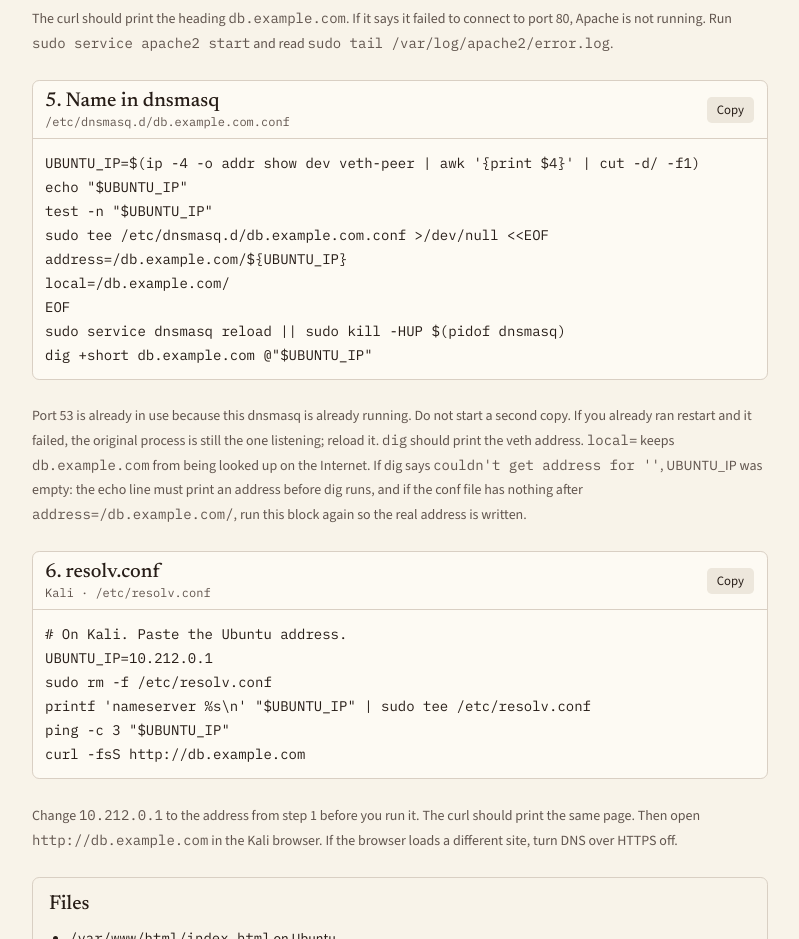
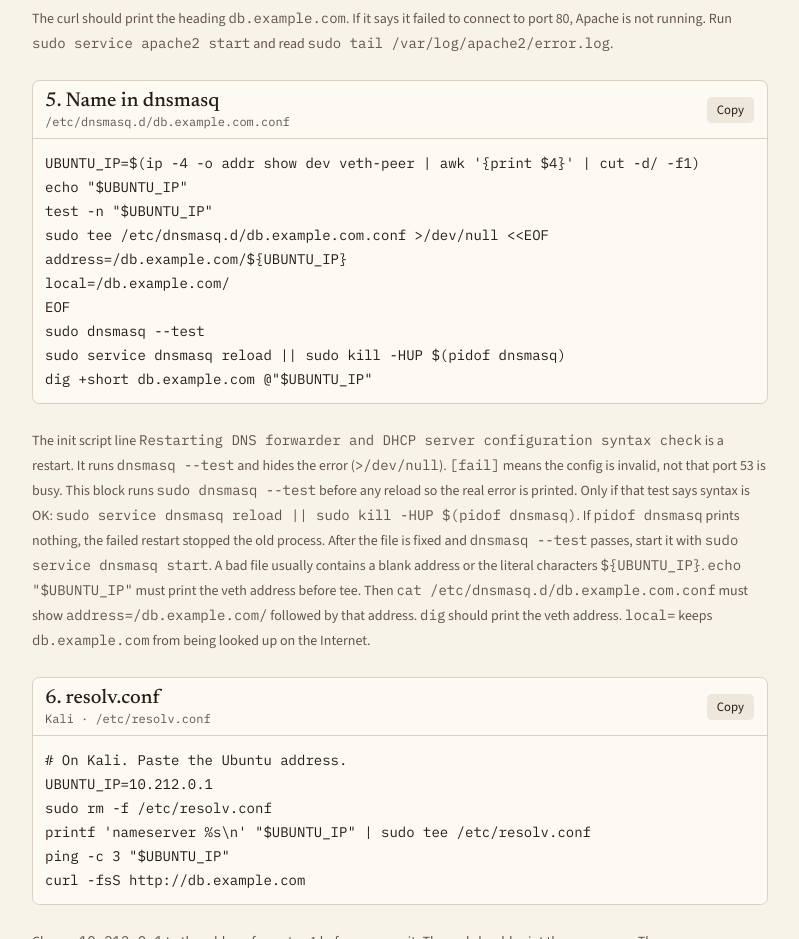
Before and after one commit to GalaticMatters/COM212labs, a Next.js app: page / in a window 1280 px wide. Shown: the part 1540-2479 px from the top of the page, without its empty margins (240-1039 px from the left). Built offline with nearby package versions, Linux system fonts and the light colour scheme.

Commit message:
Show the dnsmasq syntax error before reload.
Co-authored-by: tonynguyen.test12 <tonynguyen.test12@gmail.com>

```diff
--- a/app/page.tsx
+++ b/app/page.tsx
@@ -51,7 +51,8 @@ sudo tee /etc/dnsmasq.d/db.example.com.conf >/dev/null <<EOF
 address=/db.example.com/\${UBUNTU_IP}
 local=/db.example.com/
 EOF
-sudo service dnsmasq reload || sudo kill -HUP $(pidof dnsmasq)
+sudo dnsmasq --test
+sudo service dnsmasq reload || sudo kill -HUP \$(pidof dnsmasq)
 dig +short db.example.com @"$UBUNTU_IP"`,
   resolv: `# On Kali. Paste the Ubuntu address.
 UBUNTU_IP=10.212.0.1
@@ -133,10 +134,23 @@ export default function Page() {
         text={commands.dns}
       />
       <p className="text-sm leading-6 text-muted-foreground">
-        Port 53 is already in use because this dnsmasq is already running. Do not start a second copy. If you already ran restart and it failed, the original process is still the one listening; reload it.{" "}
+        The init script line{" "}
+        <code className="font-mono">Restarting DNS forwarder and DHCP server configuration syntax check</code>{" "}
+        is a restart. It runs <code className="font-mono">dnsmasq --test</code> and hides the error
+        (<code className="font-mono">{">/dev/null"}</code>).{" "}
+        <code className="font-mono">[fail]</code> means the config is invalid, not that port 53 is busy.
+        This block runs <code className="font-mono">sudo dnsmasq --test</code> before any reload so the real error is printed.
+        Only if that test says syntax is OK:{" "}
+        <code className="font-mono">{"sudo service dnsmasq reload || sudo kill -HUP $(pidof dnsmasq)"}</code>.
+        If <code className="font-mono">pidof dnsmasq</code> prints nothing, the failed restart stopped the old process.
+        After the file is fixed and <code className="font-mono">dnsmasq --test</code> passes, start it with{" "}
+        <code className="font-mono">sudo service dnsmasq start</code>.{" "}
+        A bad file usually contains a blank address or the literal characters <code className="font-mono">{"${UBUNTU_IP}"}</code>.{" "}
+        <code className="font-mono">{'echo "$UBUNTU_IP"'}</code> must print the veth address before tee.
+        Then <code className="font-mono">cat /etc/dnsmasq.d/db.example.com.conf</code> must show{" "}
+        <code className="font-mono">address=/db.example.com/</code> followed by that address.{" "}
         <code className="font-mono">dig</code> should print the veth address.{" "}
         <code className="font-mono">local=</code> keeps <code className="font-mono">db.example.com</code> from being looked up on the Internet.
-        If dig says <code className="font-mono">couldn&apos;t get address for &apos;&apos;</code>, UBUNTU_IP was empty: the echo line must print an address before dig runs, and if the conf file has nothing after <code className="font-mono">address=/db.example.com/</code>, run this block again so the real address is written.
       </p>
 
       <Block title="6. resolv.conf" where="Kali · /etc/resolv.conf" text={commands.resolv} />
```
